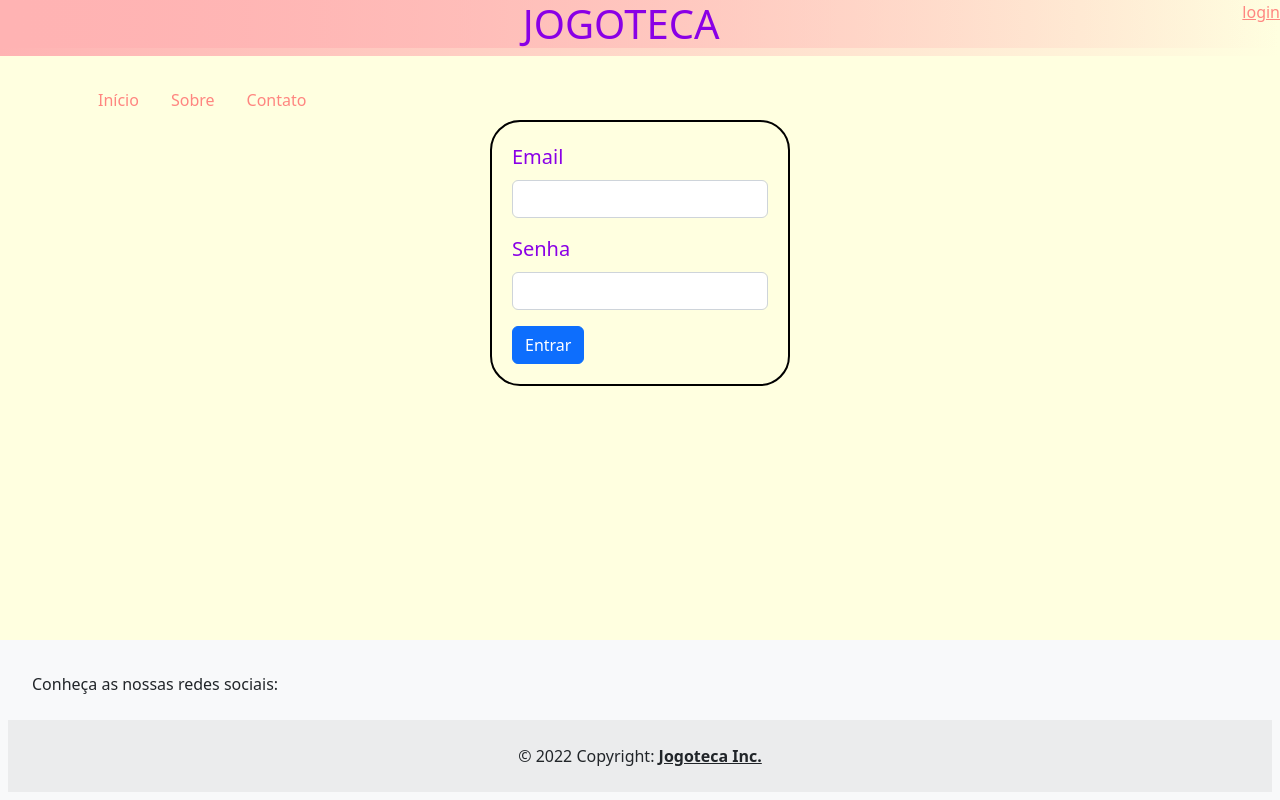
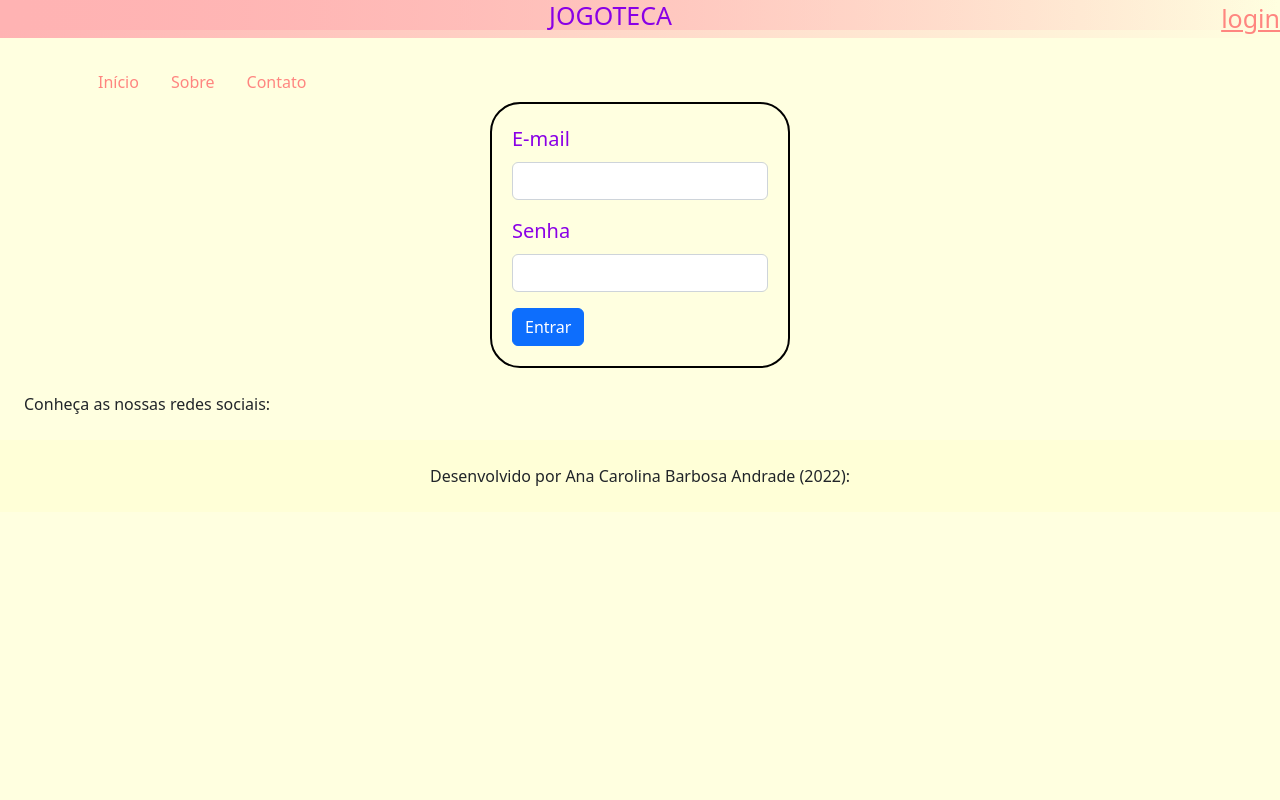
Before and after one commit to anacarolina1826/jogoteca, a Flask app: page /login in a window 1280 px wide. Run offline with Flask 2, Linux system fonts and the light colour scheme.

Commit message:
alteração do base.html : footer.

```diff
--- a/static/estilo.css
+++ b/static/estilo.css
@@ -6,6 +6,7 @@ body{
   color:#8a00e6;
   text-align:center;
   font-weight:normal;
+  font-size: 25px;
   background-image: linear-gradient(to right, rgba(255,179,179,1), rgba(255,179,179,0));
 
 
@@ -15,6 +16,7 @@ body{
   color:#ff6961;
   text-aling:center;
   font-weight:normal;
+  font-size: 30px;
 
 
 }
@@ -24,15 +26,15 @@ body{
   font-weight:normal;
   /*color:#FF1205*;*/
   color:#8a00e6;
-  font-size:28px;
+  font-size:20px;
+  border: 2px dashed black;
 }
 
-#ta{
+#ta td{
   background-color:lightyellow;
   font-size:20px;
-  border: 2px double black;
+  border: 2px dashed black;
   margin:auto;
-  border-radius:20px;
   padding: 20px;
 }
 a:link{
--- a/templates/base.html
+++ b/templates/base.html
@@ -65,7 +65,7 @@
 
 
 
-  <footer class="mt-auto bg-light p-2 text-center">
+  <footer class="rodape">
     <section class="p-4 d-flex justify-content-center justify-content-between">
       <div class="me-5">
         <span>Conheça as nossas redes sociais:</span>
@@ -86,9 +86,8 @@
     </div>
     </section>
 
-    <div class="text-center p-4" style="background-color: rgba(0, 0, 0, 0.05);">
-    © 2022 Copyright:
-    <a class="text-reset fw-bold" href="#">Jogoteca Inc.</a>
+    <div class="text-center p-4" style="background-color: rgba(255, 255, 51, 0.05);">
+    Desenvolvido por Ana Carolina Barbosa Andrade (2022):
     </div>
   </footer>
 </body>
--- a/templates/login.html
+++ b/templates/login.html
@@ -3,7 +3,7 @@
 
 <form action="{{ url_for('login') }}" method="post">
   <div class="mb-3">
-    <label for="email" class="form-label">Email</label>
+    <label for="email" class="form-label">E-mail</label>
     <input id="email" name="email" type="email" class="form-control">
   </div>
   <div class="mb-3">
```
